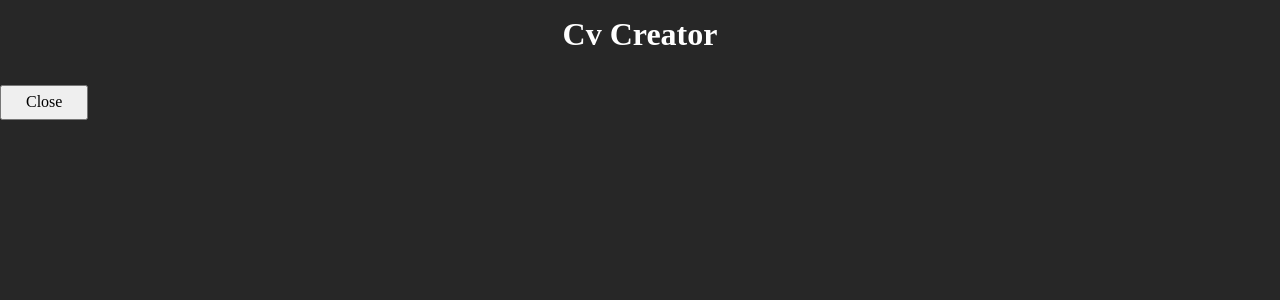
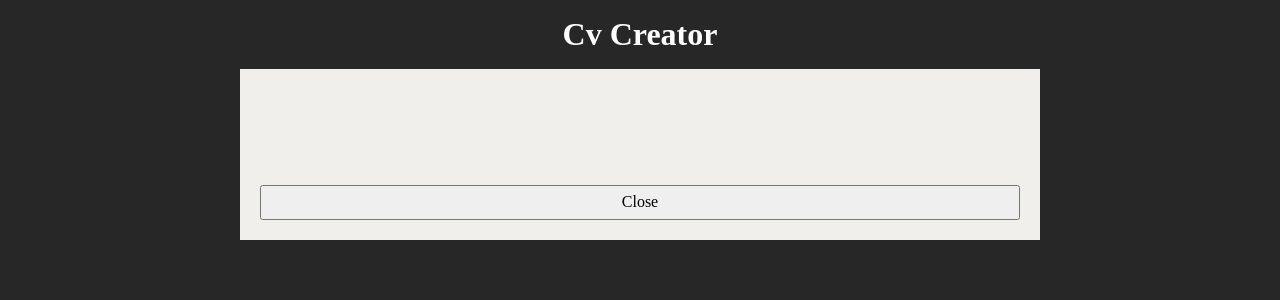
Before and after one commit to bigacz/cv-creator, a React (Vite) app: page / in a window 1280 px wide. Both pictures are taken after a click on the button "Open preview". Shown: the top 300 px of the page. Built offline with nearby package versions, Linux system fonts and the light colour scheme.

Commit message:
style Preview

```diff
--- a/src/components/preview/Preview.jsx
+++ b/src/components/preview/Preview.jsx
@@ -10,11 +10,13 @@ function Preview({ cvData, handlePreviewClose }) {
   const { credentials, schools, jobs } = cvData;
 
   return (
-    <div>
-      <GeneralPreview credentials={credentials} />
-      <ExperiencePreview jobs={jobs} />
-      <EducationPreview schools={schools} />
-      <Button handleClick={handlePreviewClose} text="Close" />
+    <div className="preview">
+      <div className="preview__wrapper">
+        <GeneralPreview credentials={credentials} />
+        <ExperiencePreview jobs={jobs} />
+        <EducationPreview schools={schools} />
+        <Button handleClick={handlePreviewClose} text="Close" />
+      </div>
     </div>
   );
 }
--- a/src/styles/components/preview/Preview.css
+++ b/src/styles/components/preview/Preview.css
@@ -0,0 +1,14 @@
+.preview {
+  display: grid;
+  justify-content: center;
+  grid-template-columns: minmax(min-content, 800px);
+}
+
+.preview__wrapper {
+  padding: var(--fs-4);
+  background-color: #f0efeb;
+  color: black;
+
+  display: grid;
+  gap: 1rem;
+}
```
Also changed, not shown: 1 other file (tests, documents, lock files or other folders).
